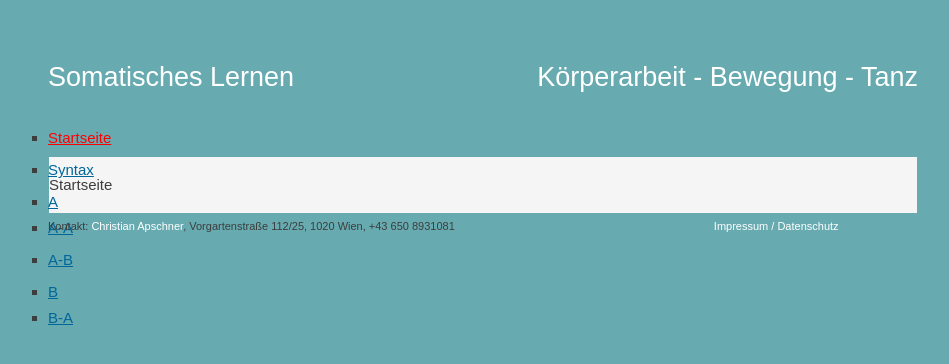
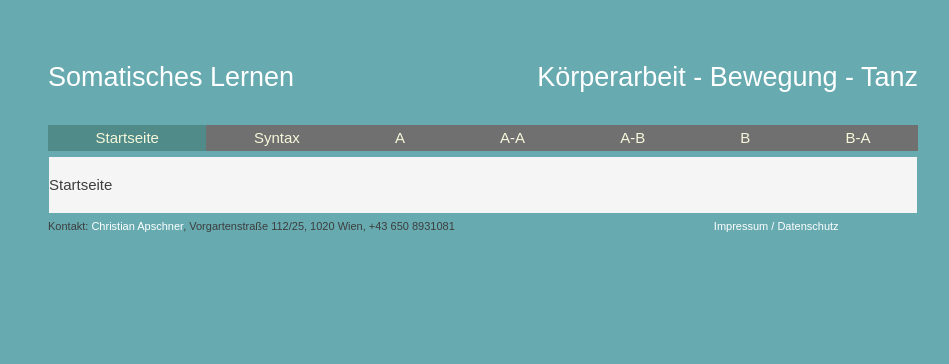
Before and after one commit to manulari/contactimprovisationat, a Jekyll site: the page built from _all_pages/index.md, in a window 1280 px wide. Shown: the top 364 px of the page, without its empty margins (157-1106 px from the left). Built offline with Jekyll 4.4.1, drawn with Linux system fonts in a browser that asks for light colours.

Commit message:
navigation

```diff
--- a/_includes/navigation.html
+++ b/_includes/navigation.html
@@ -1,7 +1,7 @@
 <nav class="mainnav">
-  <ul>
+  <!--  <ul> -->
     {% for item in site.data.nav.entries %}
-    <li>
+    <!-- <li> -->
       {% assign firstchar = item.path | slice: 0 %}
       {% if firstchar == '/' %}
       {% assign itempath = item.path %}
@@ -12,9 +12,9 @@
         {{ item.title }}
       </a>
       {% if item.subentries %}
-      <ul>
+      <!-- <ul> -->
         {% for subitem in item.subentries %}
-        <li>
+        <!-- <li> -->
         {% assign firstchar = subitem.path | slice: 0 %}
         {% if firstchar == '/' %}
         {% assign subitempath = subitem.path %}
@@ -24,11 +24,11 @@
           <a href="{{ subitempath }}" {% if page.url == subitempath %}class="active"{% endif %}>
             {{ subitem.title }}
           </a>
-        </li>
+        <!-- </li> -->
         {% endfor %}
-      </ul>
+      <!-- </ul> -->
       {% endif %}
-    </li>
+    <!-- </li> -->
     {% endfor %}
-  </ul>
+  <!-- </ul> -->
 </nav>
--- a/css/style.scss
+++ b/css/style.scss
@@ -12,5 +12,25 @@
   @include maincontent;
 }
 
+.mainnav
+{
+  display: flex;
+  flex-flow: row wrap;
+  width: 100%;
+  background: #707070;
+  color: #f6f7da;
+}
 
-.mainnav .active { color: red; }
+.mainnav a
+{
+  flex-grow: 1;
+  text-align: center;
+  text-decoration: none;
+  cursor: pointer;
+  color: inherit;
+}
+
+.mainnav .active
+{
+  background: #518b89;
+}
```
Lines whose indentation alone changed are shown as unchanged.
